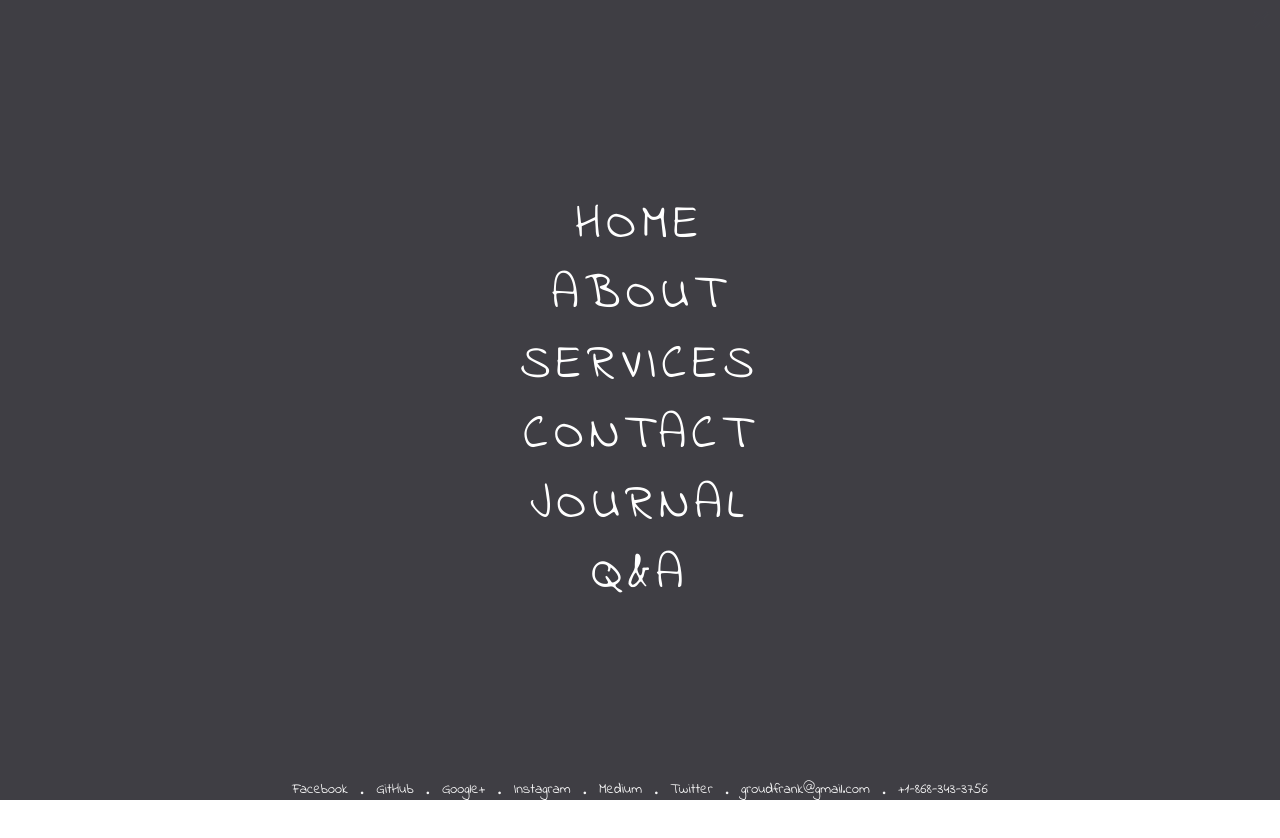
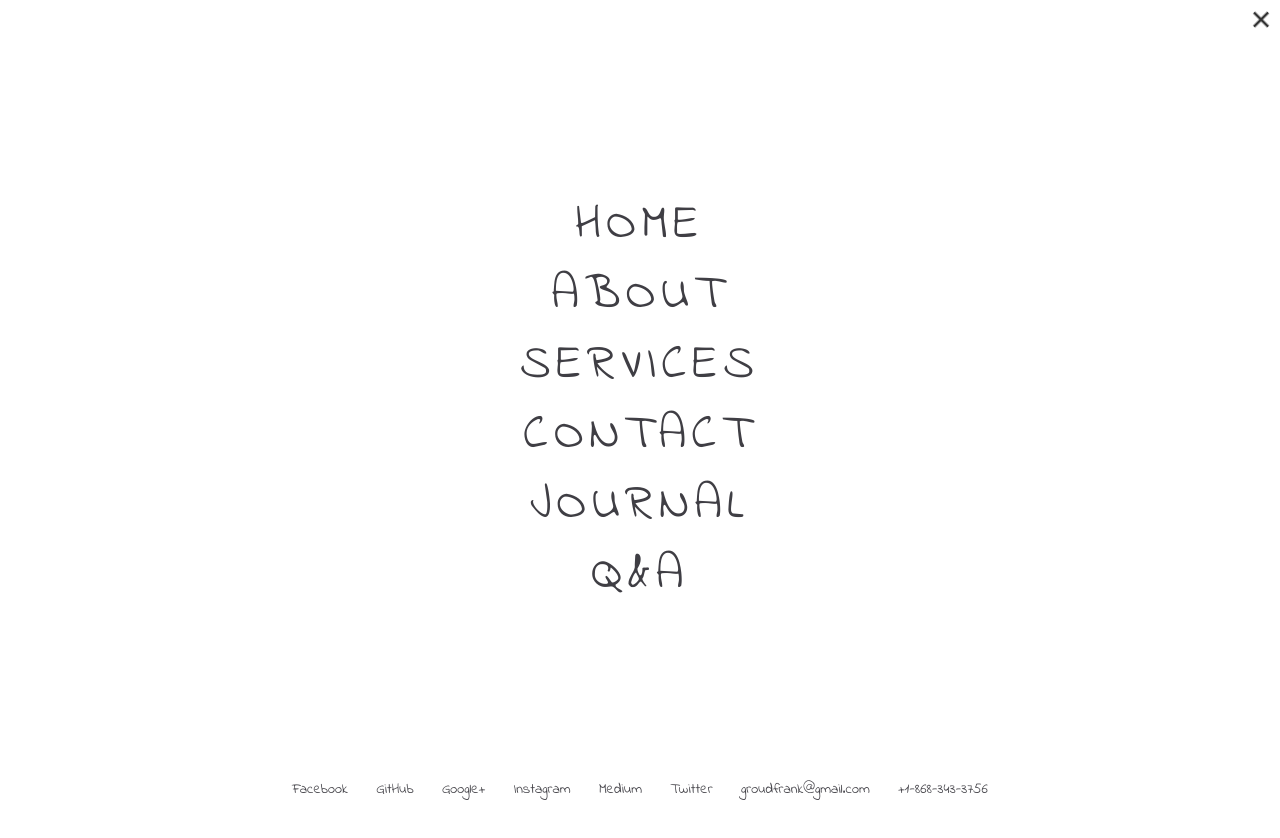
Before and after one commit to groudfrank/Groud-Frank-Website, a plain HTML site: page qestions-and-answers.html in a window 1280 px wide. Both pictures are taken after a click on the element 1260 px from the left and 18 px from the top of the page. Shown: the top 838 px of the page. Drawn offline with nearby package versions, Linux system fonts and the light colour scheme; a web font is replaced by a local one.

Commit message:
Don't know why the inverted nav bar code disappeared when I came here and checked but it did. Fixed that and tidied the code for it.

```diff
--- a/css/main.css
+++ b/css/main.css
@@ -104,7 +104,8 @@ h4{
 }
 
 .custom-nav-contacts-format:hover{
-  color: #808080;
+  /* color: #808080; */
+  color: #FF6484;
 }
 
 .footer-format{
@@ -367,6 +368,7 @@ h4{
 
 #custom-nav .nav-contact-ul .nav-contact-li a:hover{
   filter: brightness(75%);
+  /* color: #FF6484; */
 }
 
 #custom-nav .nav-contact-ul .seperator-li p{
--- a/css/questions-and-answers.css
+++ b/css/questions-and-answers.css
@@ -72,6 +72,29 @@ padding-bottom: 150px;
 .card-format-shadow{
   box-shadow: 0px 39px 61px -15px rgba(0,0,0,0.5);
 }
+
+#custom-nav-container{
+  background-color: #fff;
+}
+
+.custom-nav-format{
+  color: #3f3e44;
+}
+
+#custom-nav .nav-contact-ul .nav-contact-li a{
+  color: #3f3e44;
+  transition: color 0.3s ease-in-out;
+}
+
+#custom-nav .nav-contact-ul .nav-contact-li a:hover{
+  color: #23C086;
+}
+
+.seperator-li p{
+  color: #3f3e44;
+}
+
+
 
 #questions-answers{
     display: flex;
--- a/js/qa-animation.js
+++ b/js/qa-animation.js
@@ -53,7 +53,7 @@ $(document).ready(function(){
 
       if(navbar_exposed == false){
         TweenMax.to($nav_btn, 0.2, {rotation: 135, transformOrigin:"50% 50%"})
-        TweenMax.to($('#nav-btn span i'), 0.7, {color: '#3f3e44'});
+        TweenMax.to($('#nav-btn span i'), 0.7, {color: '#333'});
         TweenMax.to($pseudo_body, 0.7, {x: (window_vw + 20), ease: Expo.easeInOut, onComplete: customNavAnimate});
         navbar_exposed = true;
         // $body.addClass('overflow-hidden');
```
